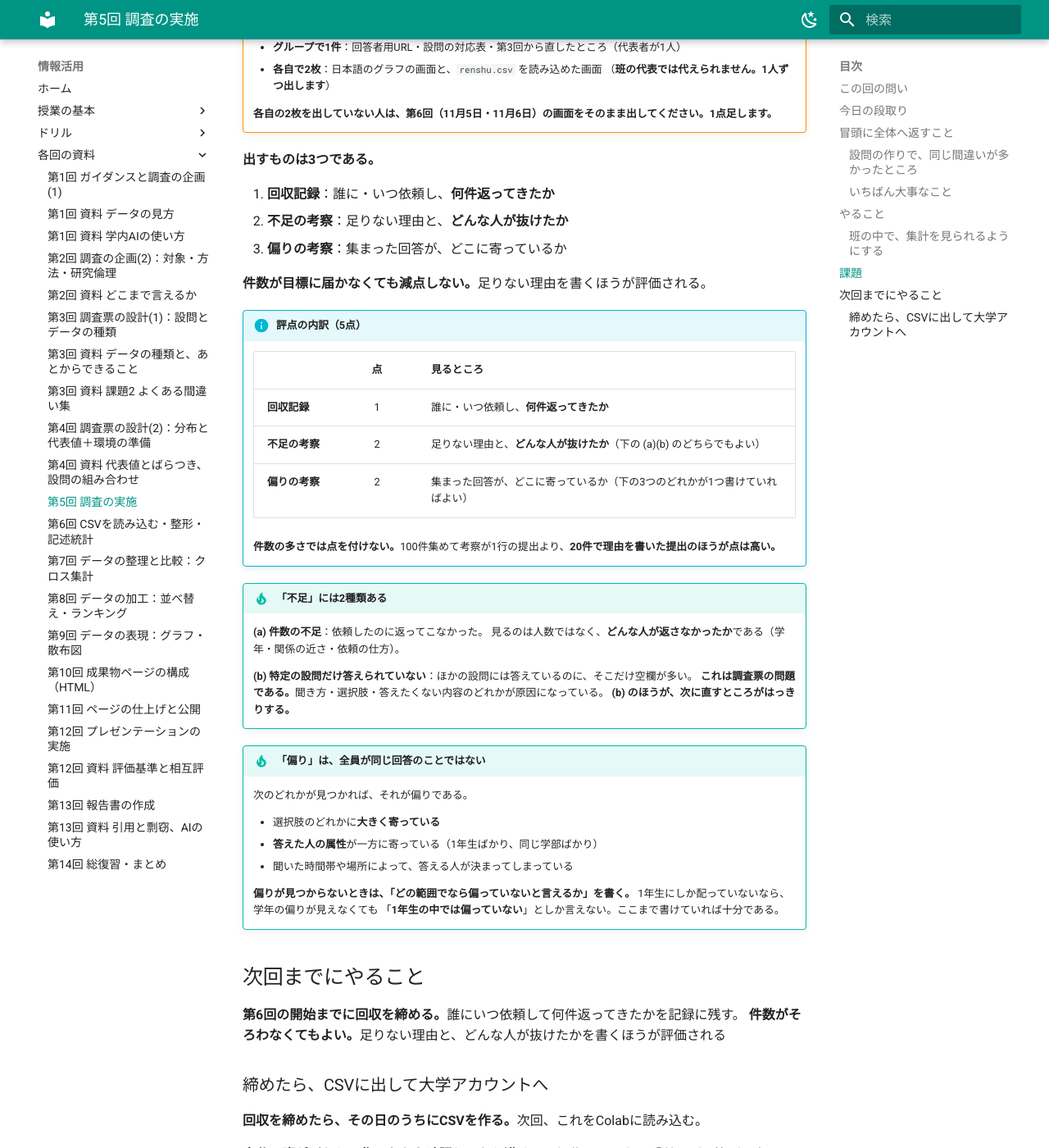
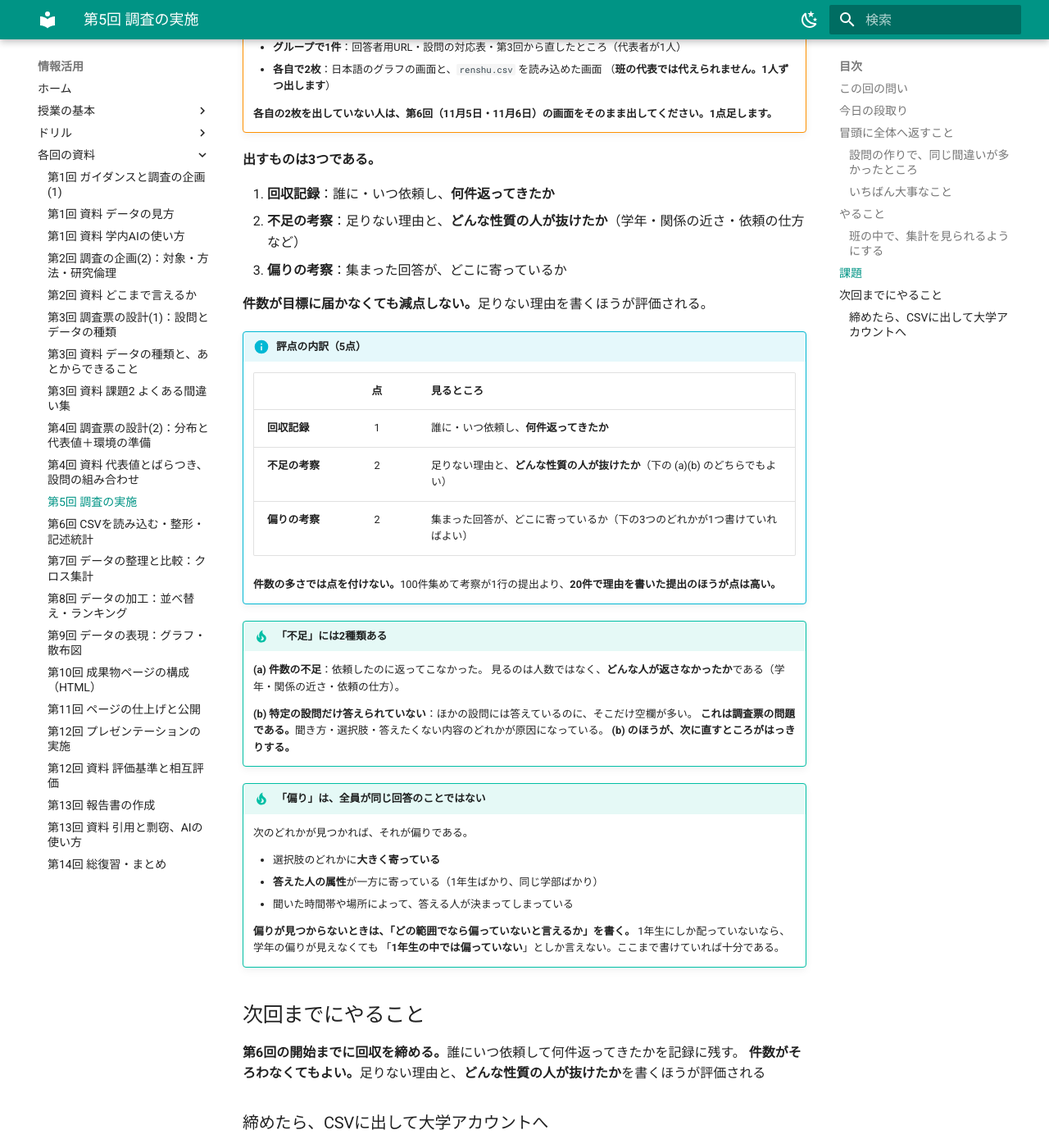
Before and after one commit to aonoa68/joho-katsuyo, an MkDocs documentation site: the page built from docs/week05.md, in a window 1280 px wide and 1400 px high, scrolled down 5427 px. Shown: the whole window at 82% size. Built offline with MkDocs 1.6.1 and Material for MkDocs 9.7.7, drawn with Linux system fonts in a browser that asks for light colours; a script that is not in the unit is left out.

Commit message:
第5回: 「どんな人が抜けたか」を「どんな性質の人が抜けたか」に（個人を指すと読めたため）
Co-Authored-By: Claude Opus 5 <noreply@anthropic.com>
Claude-Session: https://claude.ai/code/session_01491iACNdyWdrViehZyTRv6

```diff
--- a/docs/week05.md
+++ b/docs/week05.md
@@ -211,7 +211,7 @@
 **出すものは3つである。**
 
 1. **回収記録**：誰に・いつ依頼し、**何件返ってきたか**
-2. **不足の考察**：足りない理由と、**どんな人が抜けたか**
+2. **不足の考察**：足りない理由と、**どんな性質の人が抜けたか**（学年・関係の近さ・依頼の仕方など）
 3. **偏りの考察**：集まった回答が、どこに寄っているか
 
 **件数が目標に届かなくても減点しない。**足りない理由を書くほうが評価される。
@@ -220,7 +220,7 @@
     | | 点 | 見るところ |
     |---|:--:|---|
     | **回収記録** | 1 | 誰に・いつ依頼し、**何件返ってきたか** |
-    | **不足の考察** | 2 | 足りない理由と、**どんな人が抜けたか**（下の (a)(b) のどちらでもよい） |
+    | **不足の考察** | 2 | 足りない理由と、**どんな性質の人が抜けたか**（下の (a)(b) のどちらでもよい） |
     | **偏りの考察** | 2 | 集まった回答が、どこに寄っているか（下の3つのどれかが1つ書けていればよい） |
 
     **件数の多さでは点を付けない。**100件集めて考察が1行の提出より、**20件で理由を書いた提出のほうが点は高い。**
@@ -247,7 +247,7 @@
 ## 次回までにやること
 
 **第6回の開始までに回収を締める。**誰にいつ依頼して何件返ってきたかを記録に残す。
-**件数がそろわなくてもよい。**足りない理由と、どんな人が抜けたかを書くほうが評価される
+**件数がそろわなくてもよい。**足りない理由と、**どんな性質の人が抜けたか**を書くほうが評価される
 
 ### 締めたら、CSVに出して大学アカウントへ
 
```
